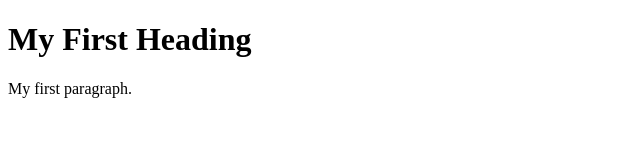
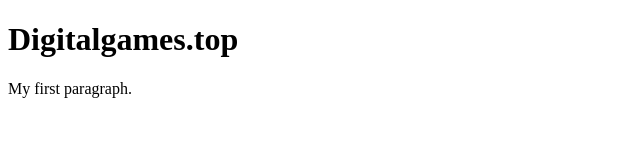
Before and after one commit to jcxk/PersonalSite, a plain HTML site: page index.html in a window 1280 px wide. Shown: the whole page, without its empty margins (0-640 px from the left). Drawn offline with Linux system fonts and the light colour scheme.

Commit message:
test fix

```diff
--- a/index.html
+++ b/index.html
@@ -2,7 +2,7 @@
 <html>
 <body>
 
-<h1>My First Heading</h1>
+<h1>Digitalgames.top</h1>
 
 <p>My first paragraph.</p>
 
```
